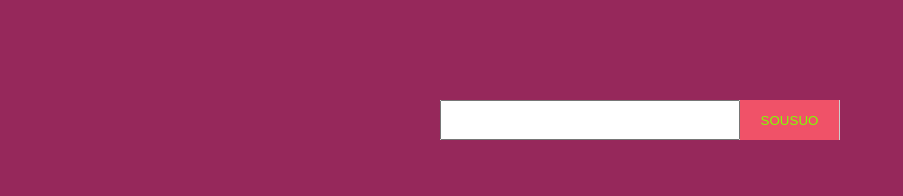
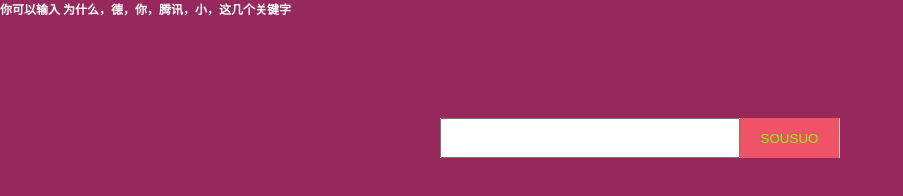
Before and after one commit to PBHAHAHA/DEMO, a plain HTML site: page 搜索框/1.搜索框.html in a window 1280 px wide. Shown: the whole page, without its empty margins (0-903 px from the left). Drawn offline with Linux system fonts and the light colour scheme.

Commit message:
Update 1.搜索框.html

```diff
--- a/搜索框/1.搜索框.html
+++ b/搜索框/1.搜索框.html
@@ -4,7 +4,7 @@
     <meta charset="UTF-8">
     <meta name="viewport" content="width=device-width, initial-scale=1.0">
     <meta http-equiv="X-UA-Compatible" content="ie=edge">
-    <title>百度的搜索框</title>
+    <title>模拟搜索框</title>
 </head>
 <style>
     *{
@@ -36,12 +36,18 @@
         border: 1px solid #f05268;
         background-color: #f05268;
     }
+    h3{
+        color:#fff;
+        font-size:12px;
+    }
 </style>
 <body>
+    <h3>你可以输入 为什么，德，你，腾讯，小，这几个关键字</h3>
     <div id="box">
         <input type="text" id="txt" value="">
         <input type="button" value="SOUSUO" id="btn">
     </div>
+
 
 
     <script src="common.js"></script>
```
